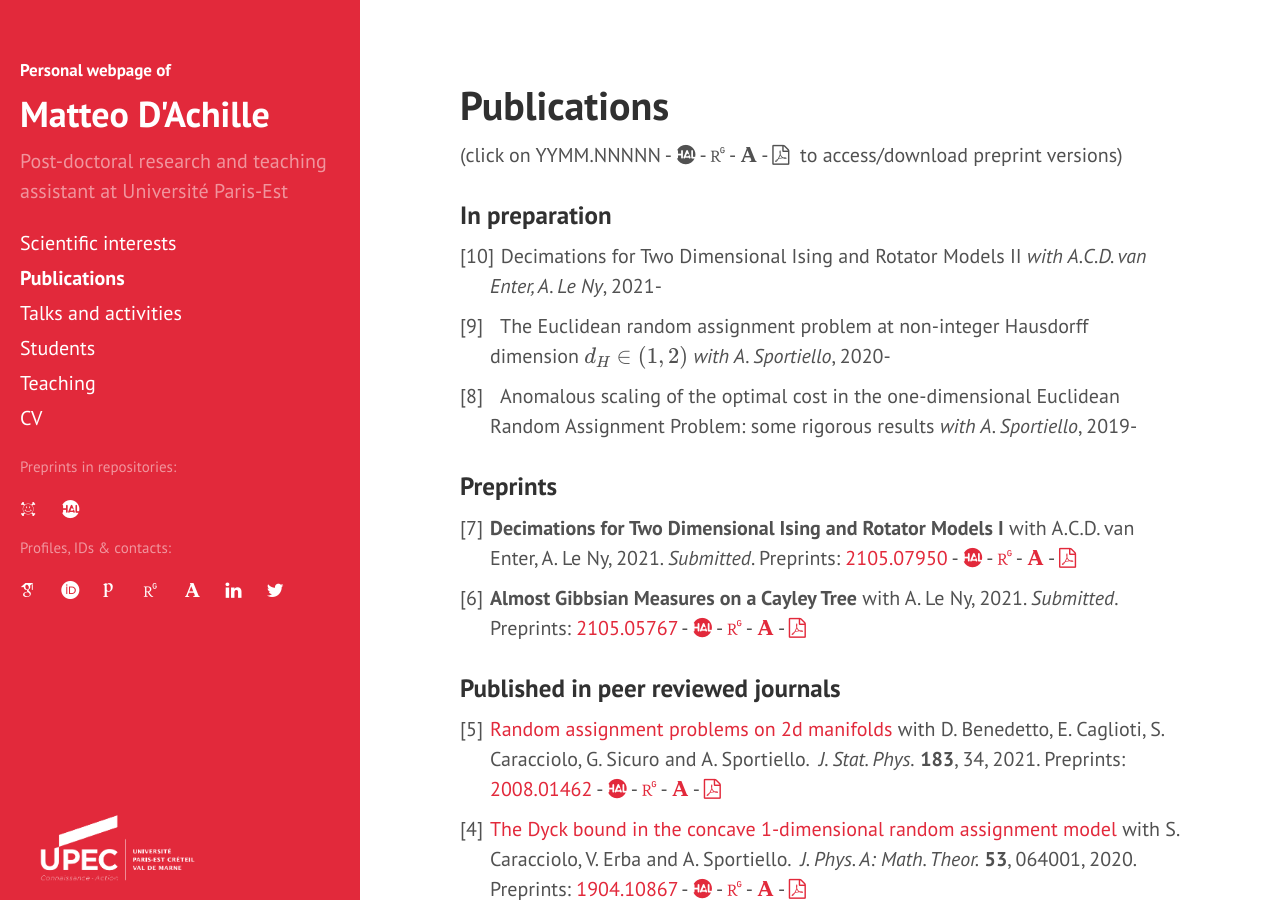
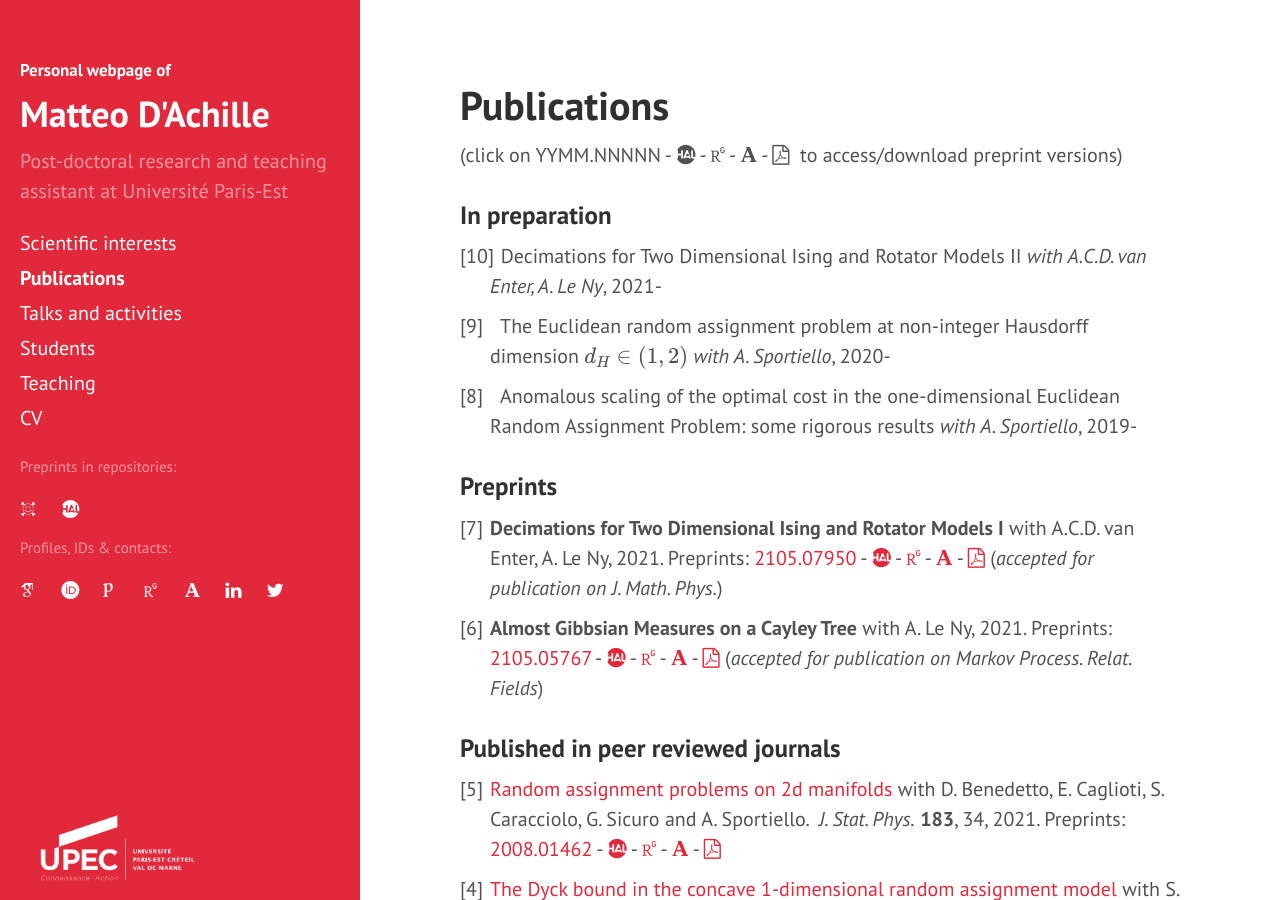
Before and after one commit to matteodachille/matteodachille.github.io, a Jekyll site: the page built from publications.md, in a window 1280 px wide and 900 px high. Built offline with Jekyll 4.4.1, drawn with Linux system fonts in a browser that asks for light colours; nearby versions of some CDN libraries; some web fonts are replaced; formulas are drawn with MathJax 3.

Commit message:
Updated pubs and preprints

```diff
--- a/_data/pubs.yml
+++ b/_data/pubs.yml
@@ -37,13 +37,14 @@
   authors: A.C.D. van Enter, A. Le Ny
   upcoming: False
   preprint: True
-  accepted: False
+  accepted: True
   published: False
+  accjourn: "J. Math. Phys."
   arxivurl: "https://arxiv.org/abs/2105.07950"
   halurl: "https://hal.archives-ouvertes.fr/hal-03229089"
   arxivcode: "2105.07950"
   year: 2021
-  submitted: True
+  submitted: False
   pdf: "assets/DecLer30_final.pdf"
   rg: 351656439
   academia: 49094709
@@ -52,14 +53,15 @@
   authors: A. Le Ny
   upcoming: False
   preprint: True
-  accepted : False
+  accepted : True
   published: False
+  accjourn: "Markov Process. Relat. Fields"
   arxivurl: "https://arxiv.org/abs/2105.05767"
   halurl: "https://hal.archives-ouvertes.fr/hal-03226422"
   arxivcode: "2105.05767"
   year: 2021
-  submitted: True
-  pdf: "assets/MajoritiesOnTrees_v14_final.pdf"
+  submitted: False
+  pdf: "assets/MajoritiesOnTrees-MDAchille-ALeNy-Revised-2022-Final.pdf"
   rg: 351537068
   academia: 48907624
 
```
Also changed, not shown: 1 other file.
